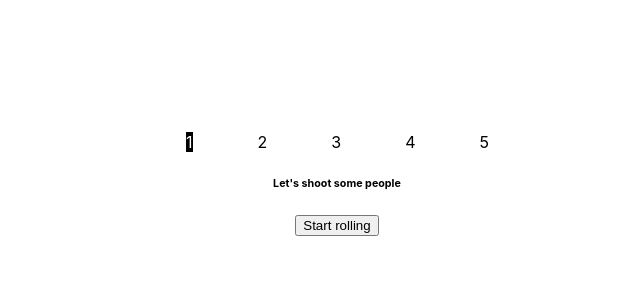
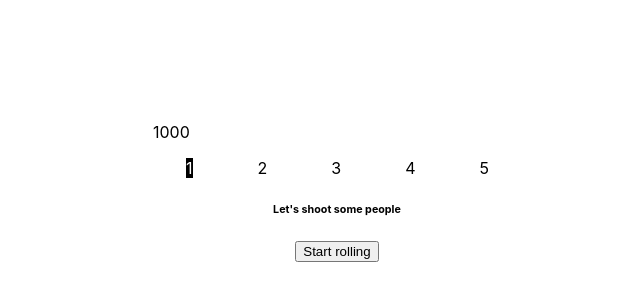
Before and after one commit to dev-nainglu/vincenia, a Next.js app: page /play in a window 1280 px wide. Shown: the part 216-516 px from the top of the page, without its empty margins (303-943 px from the left). Built offline with nearby package versions, Linux system fonts and the light colour scheme; no server answers.

Commit message:
added points

```diff
--- a/pages/play/constants.ts
+++ b/pages/play/constants.ts
@@ -20,6 +20,7 @@ export const button = {
 };
 
 export const logic = {
+	defaultPoints: 1000,
 	chance: 20, //1 - 99 :this is percentage value
 	minRound: 1,
 	maxRound: 5,
--- a/pages/play/index.tsx
+++ b/pages/play/index.tsx
@@ -10,6 +10,7 @@ const Game: NextPage = () => {
 	type chanceType = 1 | 2 | 3 | 5; //multiplying the wager points
 
 	const { data: session, status } = useSession();
+	const [points, setPoints] = useState<number>(logic.defaultPoints);
 	const [loading, setLoading] = useState(false);
 	const [didWin, setDidWin] = useState<boolean | null>(null);
 	const [currentRound, setCurrentRound] = useState<number>(0);
@@ -67,8 +68,10 @@ const Game: NextPage = () => {
 			<Head title={play.headTitle} />
 			<main className={styles.main}>
 				<div>
-					{didWin !== false &&
-						Array.from({ length: logic.maxRound }, (_, i) => i + 1).map((val, index) => {
+					{didWin !== false && (
+						<>
+							<p>{points}</p>
+							{Array.from({ length: logic.maxRound }, (_, i) => i + 1).map((val, index) => {
 								return (
 									<p
 										key={index}
@@ -78,6 +81,8 @@ const Game: NextPage = () => {
 									</p>
 								);
 							})}
+						</>
+					)}
 				</div>
 
 				<h6>{loading ? getRandomLoadingMsg() : getResult()}</h6>
```
Lines whose indentation alone changed are shown as unchanged.
